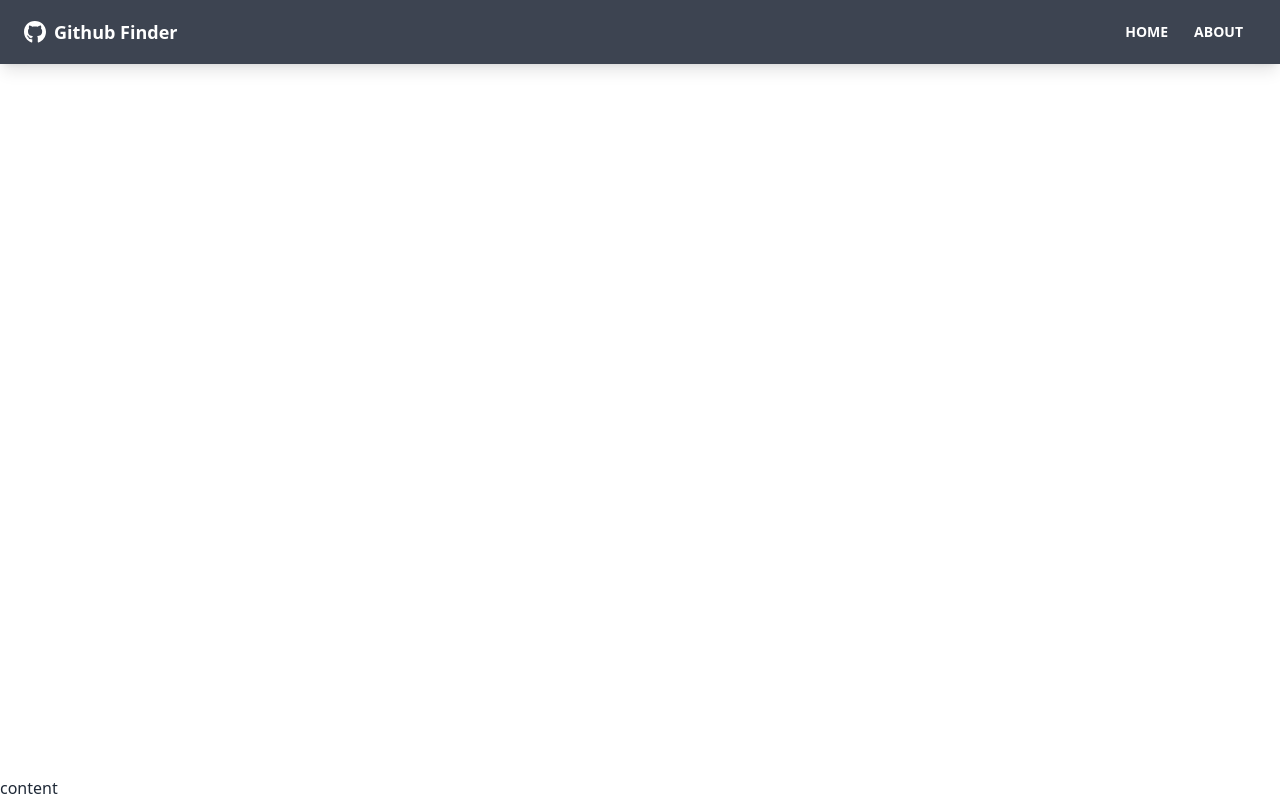
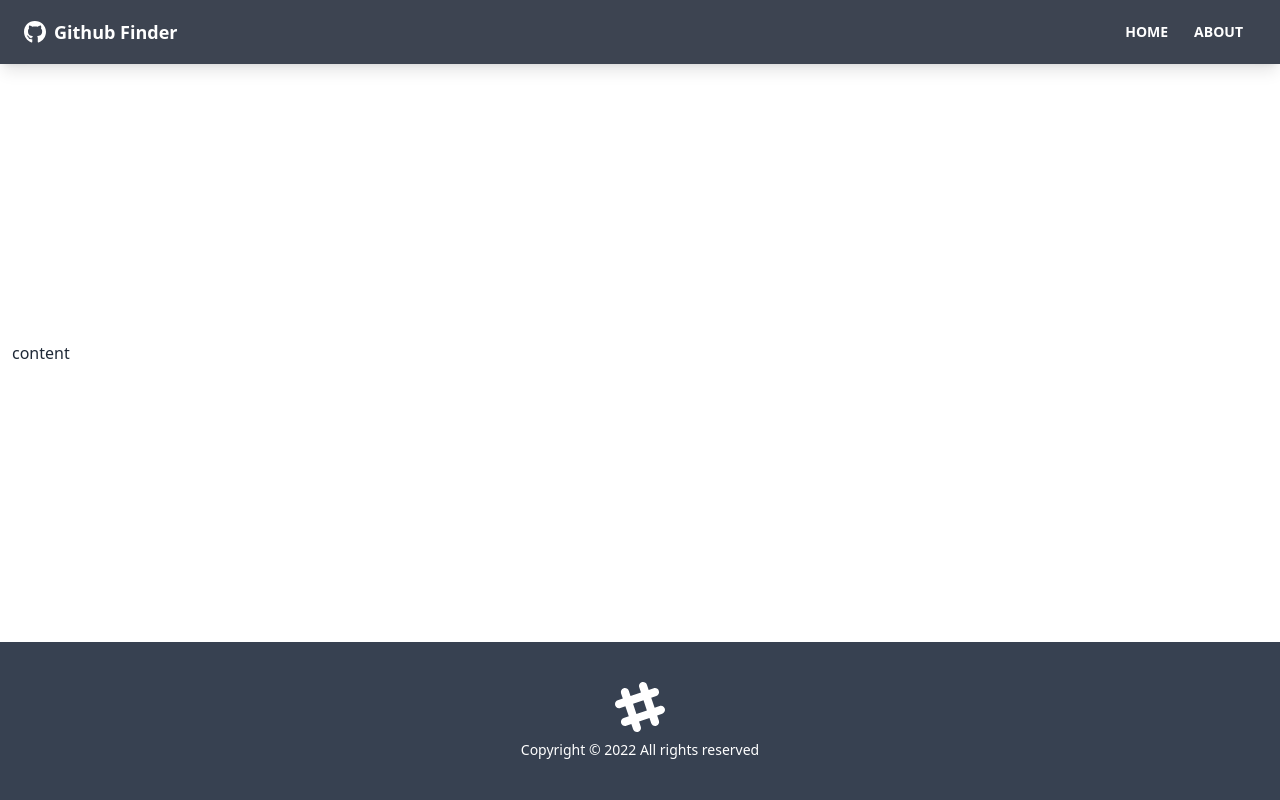
Before and after one commit to ramilsaavedra/github-finder, a React (Create React App) app: page / in a window 1280 px wide. Built offline with nearby package versions, Linux system fonts and the light colour scheme.

Commit message:
footer component

```diff
--- a/src/App.js
+++ b/src/App.js
@@ -1,5 +1,6 @@
 import { BrowserRouter as Router } from 'react-router-dom';
 import Navbar from './components/layout/Navbar';
+import Footer from './components/layout/Footer';
 
 function App() {
   return (
@@ -7,9 +8,11 @@
       <div className="flex flex-col justify-between h-screen">
         <Navbar />
 
-        <main>
+        <main className='container mx-auto px-3 pb-12'>
           content
         </main>
+
+        <Footer />
       </div>
     </Router>
   );
--- /dev/null
+++ b/src/components/layout/Footer.jsx
@@ -0,0 +1,25 @@
+import React from 'react'
+
+function Footer() {
+    const footerYear = new Date().getFullYear()
+  return (
+    <footer className='footer p-10 bg-gray-700 text-primary-content footer-center'>
+        <div>
+        <svg
+            width='50'
+            height='50'
+            viewBox='0 0 24 24'
+            xmlns='http://www.w3.org/2000/svg'
+            fillRule='evenodd'
+            clipRule='evenodd'
+            className='inline-block fill-current'
+        >
+            <path d='M22.672 15.226l-2.432.811.841 2.515c.33 1.019-.209 2.127-1.23 2.456-1.15.325-2.148-.321-2.463-1.226l-.84-2.518-5.013 1.677.84 2.517c.391 1.203-.434 2.542-1.831 2.542-.88 0-1.601-.564-1.86-1.314l-.842-2.516-2.431.809c-1.135.328-2.145-.317-2.463-1.229-.329-1.018.211-2.127 1.231-2.456l2.432-.809-1.621-4.823-2.432.808c-1.355.384-2.558-.59-2.558-1.839 0-.817.509-1.582 1.327-1.846l2.433-.809-.842-2.515c-.33-1.02.211-2.129 1.232-2.458 1.02-.329 2.13.209 2.461 1.229l.842 2.515 5.011-1.677-.839-2.517c-.403-1.238.484-2.553 1.843-2.553.819 0 1.585.509 1.85 1.326l.841 2.517 2.431-.81c1.02-.33 2.131.211 2.461 1.229.332 1.018-.21 2.126-1.23 2.456l-2.433.809 1.622 4.823 2.433-.809c1.242-.401 2.557.484 2.557 1.838 0 .819-.51 1.583-1.328 1.847m-8.992-6.428l-5.01 1.675 1.619 4.828 5.011-1.674-1.62-4.829z'></path>
+        </svg>
+        <p>Copyright &copy; {footerYear} All rights reserved</p>
+        </div>
+  </footer>
+  )
+}
+
+export default Footer
```
